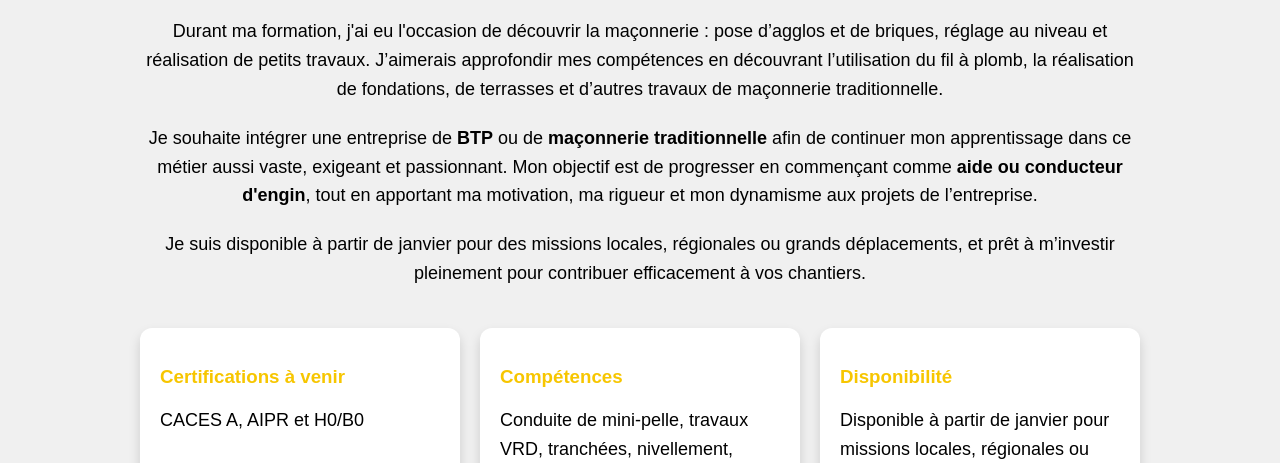
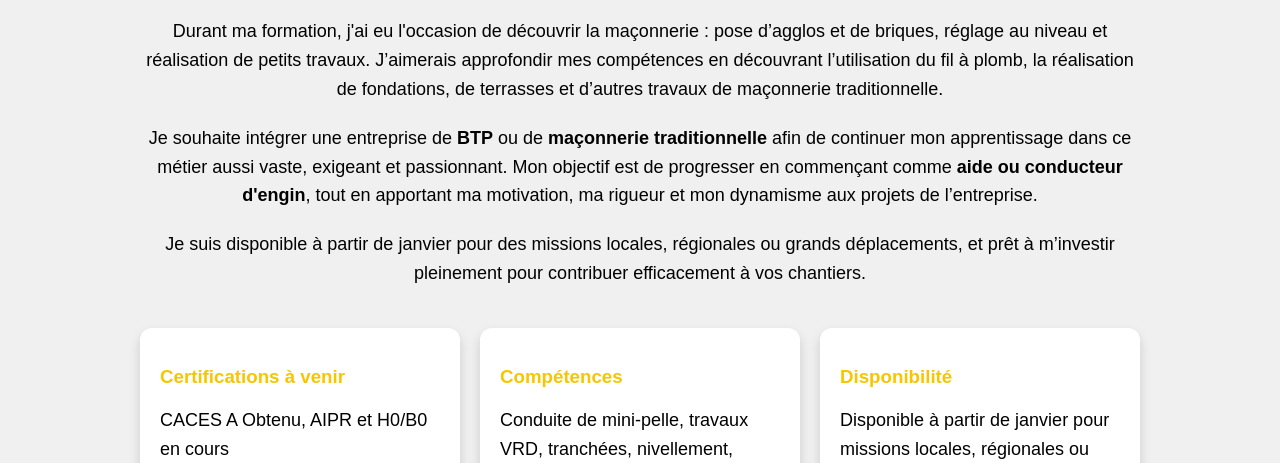
Before and after one commit to Florisar/Gregory-charbonneau, a plain HTML site: page index.html in a window 1280 px wide. Shown: the part 489-952 px from the top of the page. Drawn offline with Linux system fonts and the light colour scheme.

Commit message:
Update index.html

```diff
--- a/index.html
+++ b/index.html
@@ -38,7 +38,7 @@
   <div class="cards">
     <div class="card">
       <h3>Certifications à venir</h3>
-      <p>CACES A, AIPR et H0/B0</p>
+      <p>CACES A Obtenu, AIPR et H0/B0 en cours</p>
     </div>
     <div class="card">
       <h3>Compétences</h3>
```
